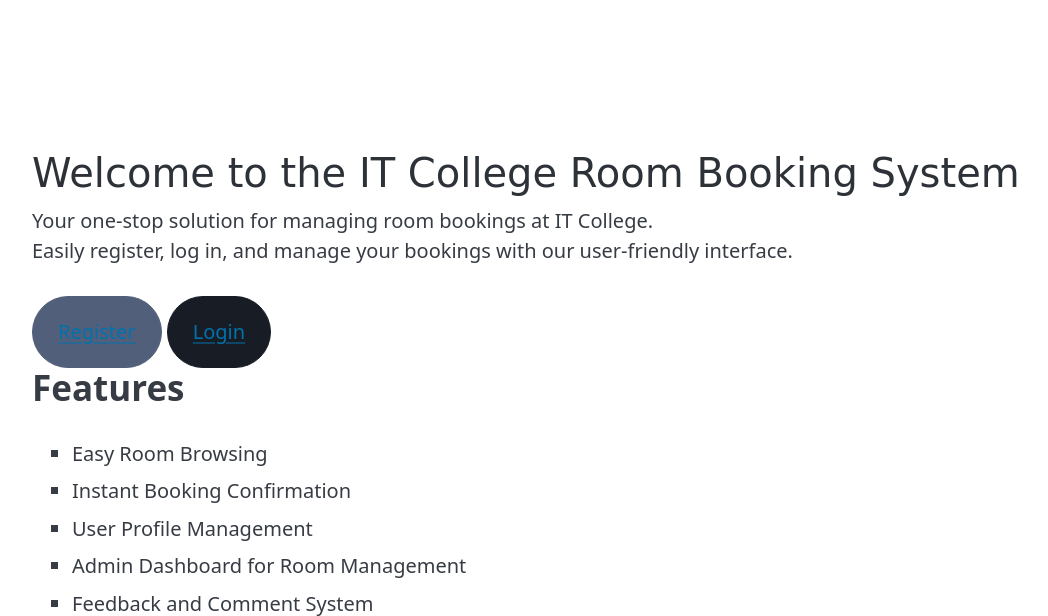
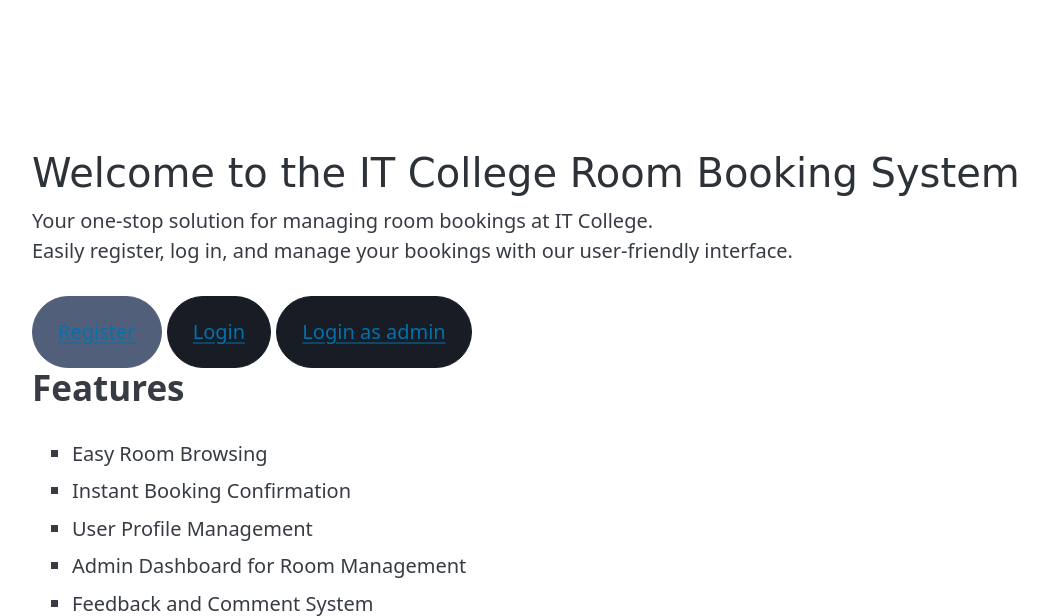
Before and after one commit to Zainab4523/Itcs333-Prj, a PHP site: page / in a window 1280 px wide. Shown: the top 616 px of the page, without its empty margins (8-1056 px from the left). Run offline with PHP 8.4, Linux system fonts and the light colour scheme; style sheets or scripts are compiled from the project's sources.

Commit message:
admin_panel.php

```diff
--- a/index.php
+++ b/index.php
@@ -35,6 +35,7 @@
 
         <button class="secondary"><a href="register.php" class="btn">Register</a></button>
         <button class="contrast"><a href="login.php" class="btn">Login</a></button>
+        <button class="contrast"><a href="admin_panel.php" class="btn">Login as admin</a></button>
 
         <section class="features">
             <h2>Features</h2>
```
